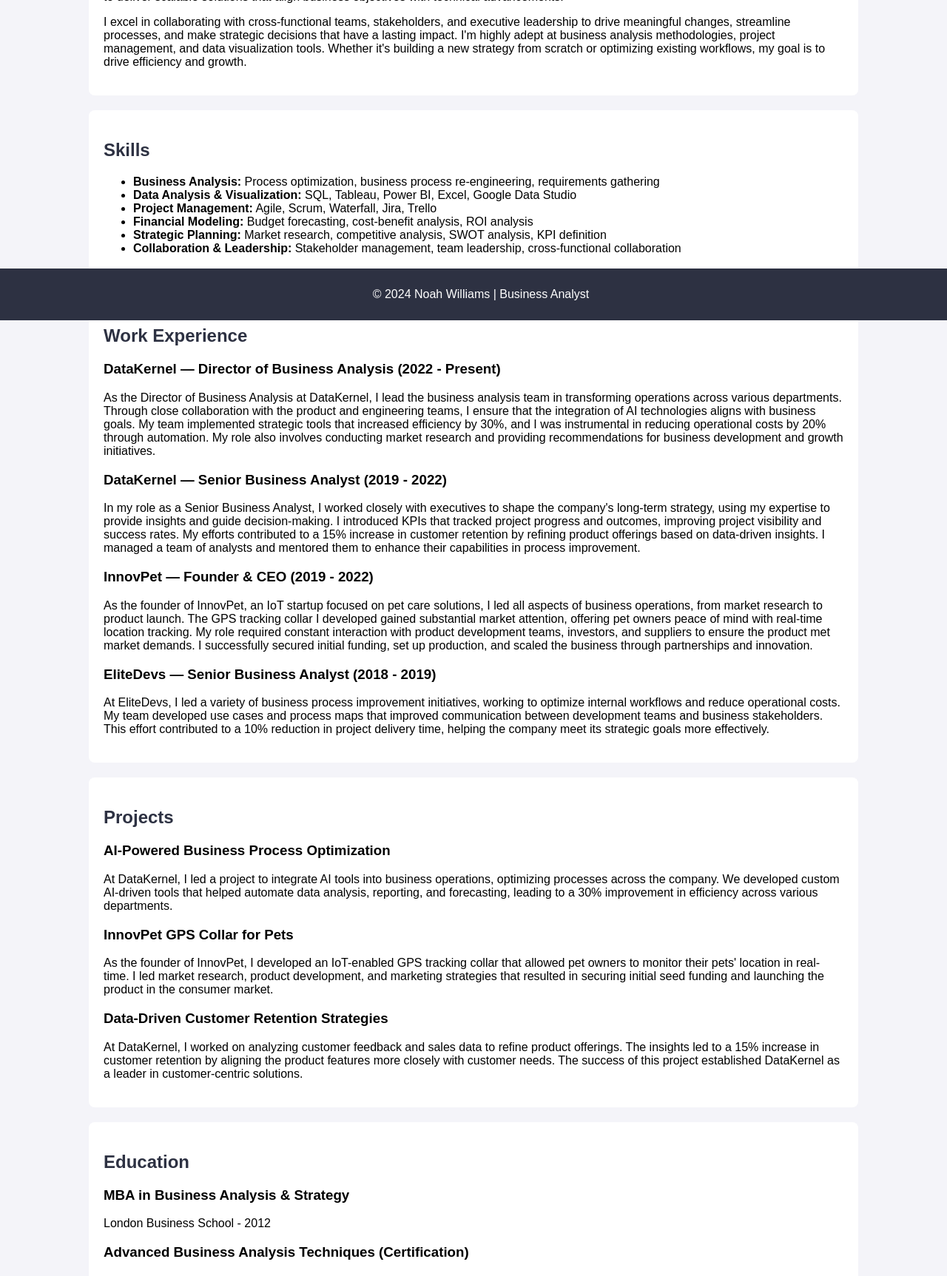
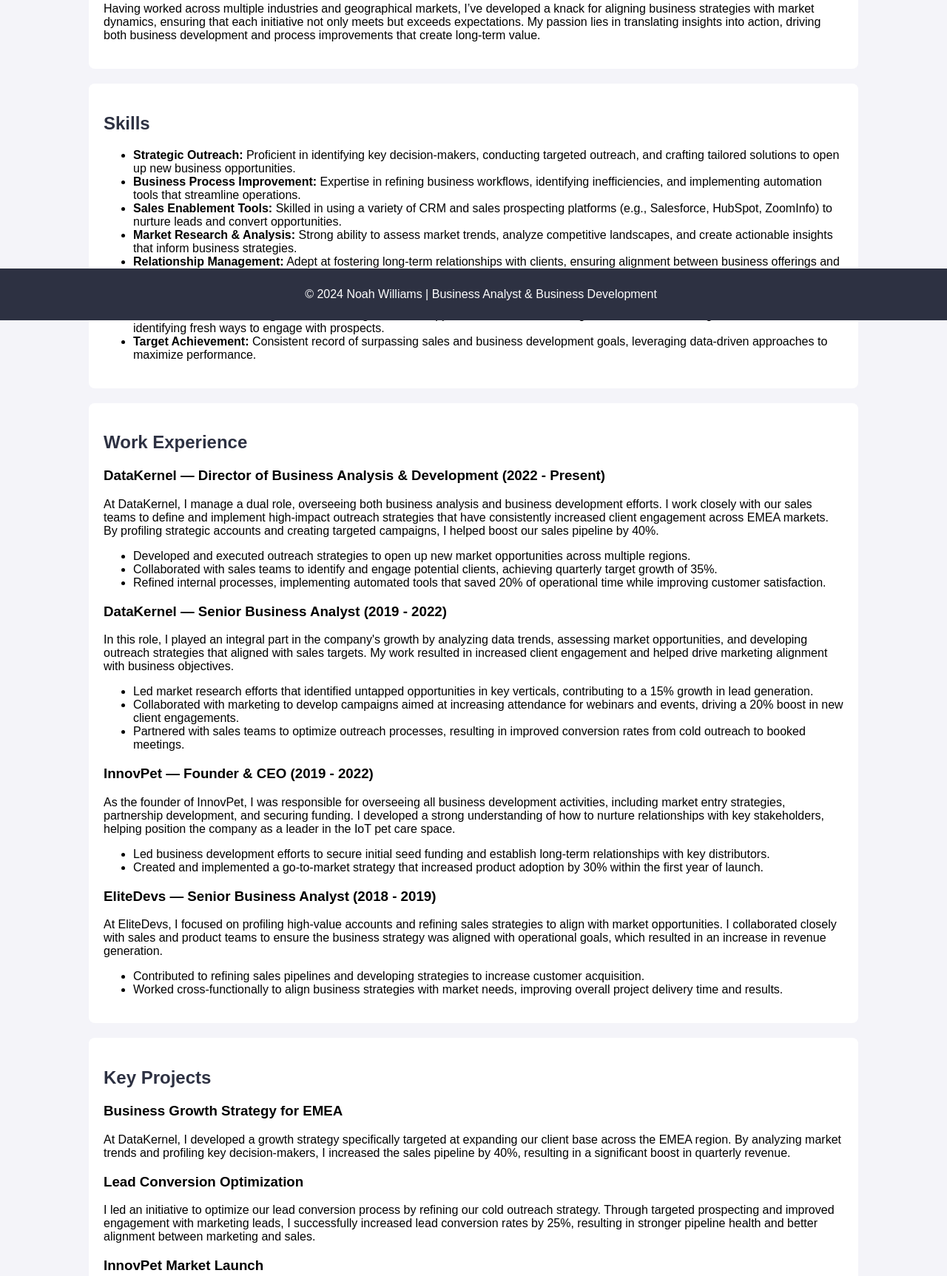
Before and after one commit to lakshithagunasekara/NoahWilliamsPortfolio, a plain HTML site: page index.html in a window 1280 px wide. Shown: the part 367-2092 px from the top of the page at 74% size. Drawn offline with Linux system fonts and the light colour scheme.

Commit message:
Update index.html

```diff
--- a/index.html
+++ b/index.html
@@ -3,8 +3,8 @@
 <head>
     <meta charset="UTF-8">
     <meta name="viewport" content="width=device-width, initial-scale=1.0">
-    <meta name="description" content="Noah Williams - Business Analyst Portfolio">
-    <title>Noah Williams | Business Analyst</title>
+    <meta name="description" content="Noah Williams - Business Analyst & Business Development Portfolio">
+    <title>Noah Williams | Business Analyst & Business Development Professional</title>
     <style>
         body {
             font-family: Arial, sans-serif;
@@ -53,7 +53,7 @@
 
 <header>
     <h1>Noah Williams</h1>
-    <p>Business Analyst | Strategy Expert | Data-Driven Solutions</p>
+    <p>Business Analyst | Strategic Business Development | Data-Driven Leadership</p>
 </header>
 
 <nav>
@@ -67,49 +67,69 @@
 
 <section id="about">
     <h2>About Me</h2>
-    <p>Hi, I'm Noah Williams, a highly experienced Business Analyst with over 18 years in the industry, specializing in analyzing business processes and providing data-driven insights to optimize operations and foster growth. Throughout my career, I have worked across diverse industries, ranging from technology startups to well-established corporations. My passion for combining business strategy with data analytics has led me to deliver scalable solutions that align business objectives with technical advancements.</p>
-    <p>I excel in collaborating with cross-functional teams, stakeholders, and executive leadership to drive meaningful changes, streamline processes, and make strategic decisions that have a lasting impact. I'm highly adept at business analysis methodologies, project management, and data visualization tools. Whether it's building a new strategy from scratch or optimizing existing workflows, my goal is to drive efficiency and growth.</p>
+    <p>Welcome! I’m Noah Williams, a seasoned Business Analyst with extensive experience in business development, sales enablement, and process optimization. Over the course of my career, I’ve honed my ability to identify growth opportunities, engage key stakeholders, and implement strategies that foster both revenue growth and operational efficiency.</p>
+    <p>Having worked across multiple industries and geographical markets, I’ve developed a knack for aligning business strategies with market dynamics, ensuring that each initiative not only meets but exceeds expectations. My passion lies in translating insights into action, driving both business development and process improvements that create long-term value.</p>
 </section>
 
 <section id="skills">
     <h2>Skills</h2>
     <ul>
-        <li><strong>Business Analysis:</strong> Process optimization, business process re-engineering, requirements gathering</li>
-        <li><strong>Data Analysis & Visualization:</strong> SQL, Tableau, Power BI, Excel, Google Data Studio</li>
-        <li><strong>Project Management:</strong> Agile, Scrum, Waterfall, Jira, Trello</li>
-        <li><strong>Financial Modeling:</strong> Budget forecasting, cost-benefit analysis, ROI analysis</li>
-        <li><strong>Strategic Planning:</strong> Market research, competitive analysis, SWOT analysis, KPI definition</li>
-        <li><strong>Collaboration & Leadership:</strong> Stakeholder management, team leadership, cross-functional collaboration</li>
+        <li><strong>Strategic Outreach:</strong> Proficient in identifying key decision-makers, conducting targeted outreach, and crafting tailored solutions to open up new business opportunities.</li>
+        <li><strong>Business Process Improvement:</strong> Expertise in refining business workflows, identifying inefficiencies, and implementing automation tools that streamline operations.</li>
+        <li><strong>Sales Enablement Tools:</strong> Skilled in using a variety of CRM and sales prospecting platforms (e.g., Salesforce, HubSpot, ZoomInfo) to nurture leads and convert opportunities.</li>
+        <li><strong>Market Research & Analysis:</strong> Strong ability to assess market trends, analyze competitive landscapes, and create actionable insights that inform business strategies.</li>
+        <li><strong>Relationship Management:</strong> Adept at fostering long-term relationships with clients, ensuring alignment between business offerings and client needs.</li>
+        <li><strong>Cross-Functional Collaboration:</strong> Proven ability to work closely with product, marketing, and sales teams to align on goals, streamline communication, and drive projects forward.</li>
+        <li><strong>Creative Problem Solving:</strong> Known for using innovative approaches to tackle challenges, whether it's breaking into a new market or identifying fresh ways to engage with prospects.</li>
+        <li><strong>Target Achievement:</strong> Consistent record of surpassing sales and business development goals, leveraging data-driven approaches to maximize performance.</li>
     </ul>
 </section>
 
 <section id="experience">
     <h2>Work Experience</h2>
 
-    <h3>DataKernel — Director of Business Analysis (2022 - Present)</h3>
-    <p>As the Director of Business Analysis at DataKernel, I lead the business analysis team in transforming operations across various departments. Through close collaboration with the product and engineering teams, I ensure that the integration of AI technologies aligns with business goals. My team implemented strategic tools that increased efficiency by 30%, and I was instrumental in reducing operational costs by 20% through automation. My role also involves conducting market research and providing recommendations for business development and growth initiatives.</p>
+    <h3>DataKernel — Director of Business Analysis & Development (2022 - Present)</h3>
+    <p>At DataKernel, I manage a dual role, overseeing both business analysis and business development efforts. I work closely with our sales teams to define and implement high-impact outreach strategies that have consistently increased client engagement across EMEA markets. By profiling strategic accounts and creating targeted campaigns, I helped boost our sales pipeline by 40%.</p>
+    <ul>
+        <li>Developed and executed outreach strategies to open up new market opportunities across multiple regions.</li>
+        <li>Collaborated with sales teams to identify and engage potential clients, achieving quarterly target growth of 35%.</li>
+        <li>Refined internal processes, implementing automated tools that saved 20% of operational time while improving customer satisfaction.</li>
+    </ul>
 
     <h3>DataKernel — Senior Business Analyst (2019 - 2022)</h3>
-    <p>In my role as a Senior Business Analyst, I worked closely with executives to shape the company's long-term strategy, using my expertise to provide insights and guide decision-making. I introduced KPIs that tracked project progress and outcomes, improving project visibility and success rates. My efforts contributed to a 15% increase in customer retention by refining product offerings based on data-driven insights. I managed a team of analysts and mentored them to enhance their capabilities in process improvement.</p>
+    <p>In this role, I played an integral part in the company's growth by analyzing data trends, assessing market opportunities, and developing outreach strategies that aligned with sales targets. My work resulted in increased client engagement and helped drive marketing alignment with business objectives.</p>
+    <ul>
+        <li>Led market research efforts that identified untapped opportunities in key verticals, contributing to a 15% growth in lead generation.</li>
+        <li>Collaborated with marketing to develop campaigns aimed at increasing attendance for webinars and events, driving a 20% boost in new client engagements.</li>
+        <li>Partnered with sales teams to optimize outreach processes, resulting in improved conversion rates from cold outreach to booked meetings.</li>
+    </ul>
 
     <h3>InnovPet — Founder & CEO (2019 - 2022)</h3>
-    <p>As the founder of InnovPet, an IoT startup focused on pet care solutions, I led all aspects of business operations, from market research to product launch. The GPS tracking collar I developed gained substantial market attention, offering pet owners peace of mind with real-time location tracking. My role required constant interaction with product development teams, investors, and suppliers to ensure the product met market demands. I successfully secured initial funding, set up production, and scaled the business through partnerships and innovation.</p>
+    <p>As the founder of InnovPet, I was responsible for overseeing all business development activities, including market entry strategies, partnership development, and securing funding. I developed a strong understanding of how to nurture relationships with key stakeholders, helping position the company as a leader in the IoT pet care space.</p>
+    <ul>
+        <li>Led business development efforts to secure initial seed funding and establish long-term relationships with key distributors.</li>
+        <li>Created and implemented a go-to-market strategy that increased product adoption by 30% within the first year of launch.</li>
+    </ul>
 
     <h3>EliteDevs — Senior Business Analyst (2018 - 2019)</h3>
-    <p>At EliteDevs, I led a variety of business process improvement initiatives, working to optimize internal workflows and reduce operational costs. My team developed use cases and process maps that improved communication between development teams and business stakeholders. This effort contributed to a 10% reduction in project delivery time, helping the company meet its strategic goals more effectively.</p>
+    <p>At EliteDevs, I focused on profiling high-value accounts and refining sales strategies to align with market opportunities. I collaborated closely with sales and product teams to ensure the business strategy was aligned with operational goals, which resulted in an increase in revenue generation.</p>
+    <ul>
+        <li>Contributed to refining sales pipelines and developing strategies to increase customer acquisition.</li>
+        <li>Worked cross-functionally to align business strategies with market needs, improving overall project delivery time and results.</li>
+    </ul>
 </section>
 
 <section id="projects">
-    <h2>Projects</h2>
+    <h2>Key Projects</h2>
 
-    <h3>AI-Powered Business Process Optimization</h3>
-    <p>At DataKernel, I led a project to integrate AI tools into business operations, optimizing processes across the company. We developed custom AI-driven tools that helped automate data analysis, reporting, and forecasting, leading to a 30% improvement in efficiency across various departments.</p>
+    <h3>Business Growth Strategy for EMEA</h3>
+    <p>At DataKernel, I developed a growth strategy specifically targeted at expanding our client base across the EMEA region. By analyzing market trends and profiling key decision-makers, I increased the sales pipeline by 40%, resulting in a significant boost in quarterly revenue.</p>
 
-    <h3>InnovPet GPS Collar for Pets</h3>
-    <p>As the founder of InnovPet, I developed an IoT-enabled GPS tracking collar that allowed pet owners to monitor their pets' location in real-time. I led market research, product development, and marketing strategies that resulted in securing initial seed funding and launching the product in the consumer market.</p>
+    <h3>Lead Conversion Optimization</h3>
+    <p>I led an initiative to optimize our lead conversion process by refining our cold outreach strategy. Through targeted prospecting and improved engagement with marketing leads, I successfully increased lead conversion rates by 25%, resulting in stronger pipeline health and better alignment between marketing and sales.</p>
 
-    <h3>Data-Driven Customer Retention Strategies</h3>
-    <p>At DataKernel, I worked on analyzing customer feedback and sales data to refine product offerings. The insights led to a 15% increase in customer retention by aligning the product features more closely with customer needs. The success of this project established DataKernel as a leader in customer-centric solutions.</p>
+    <h3>InnovPet Market Launch</h3>
+    <p>During my time as CEO of InnovPet, I led the launch of our flagship GPS-enabled pet care product. By developing strong partnerships and establishing a strategic marketing plan, we saw a 30% increase in market share in the first year.</p>
 </section>
 
 <section id="education">
@@ -118,8 +138,8 @@
     <h3>MBA in Business Analysis & Strategy</h3>
     <p>London Business School - 2012</p>
 
-    <h3>Advanced Business Analysis Techniques (Certification)</h3>
-    <p>University of London - 2015</p>
+    <h3>Advanced Business Development Techniques (Certification)</h3>
+    <p>University of London - 2020</p>
 
     <h3>Data Analytics and Business Intelligence Specialization</h3>
     <p>Coursera (Johns Hopkins University) - 2016</p>
@@ -135,8 +155,5 @@
 </section>
 
 <footer>
-    <p>© 2024 Noah Williams | Business Analyst</p>
-</footer>
-
-</body>
-</html>
+    <p>© 2024 Noah Williams | Business Analyst & Business Development</p>
+</
```
